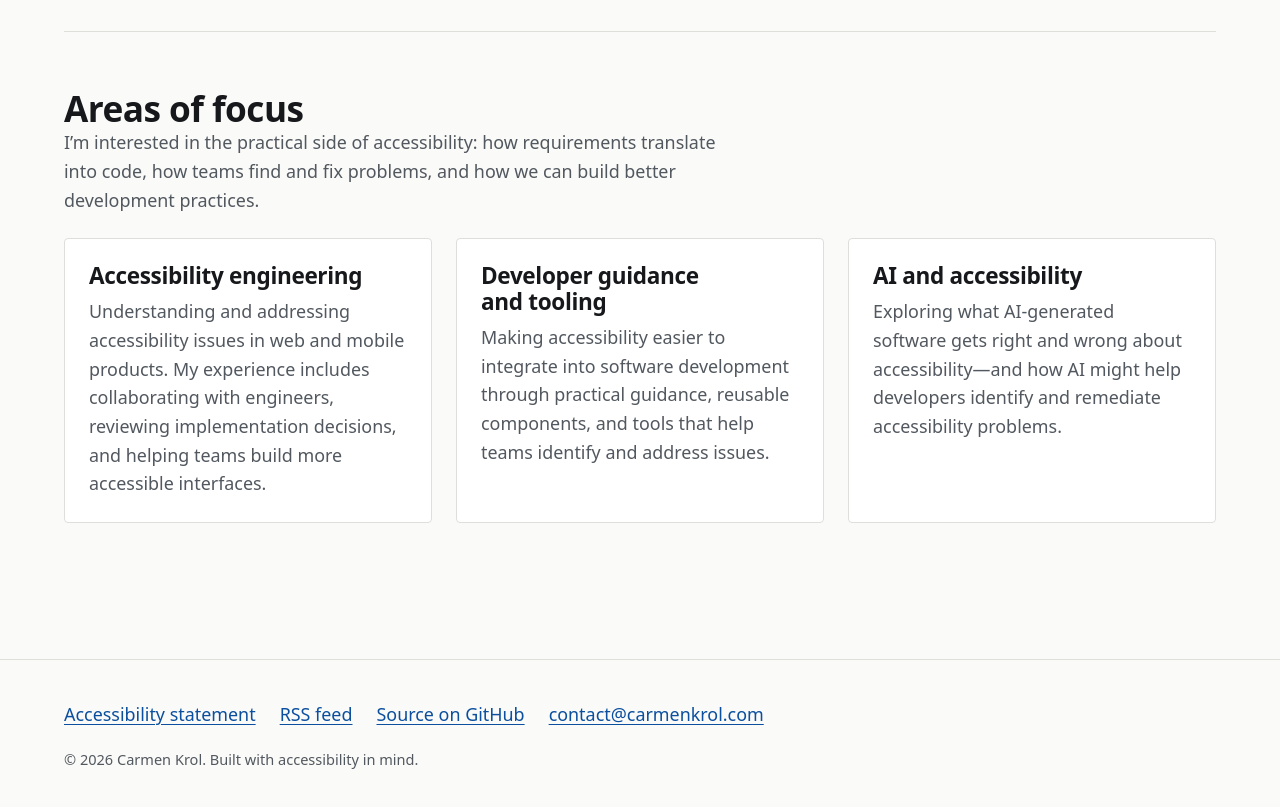
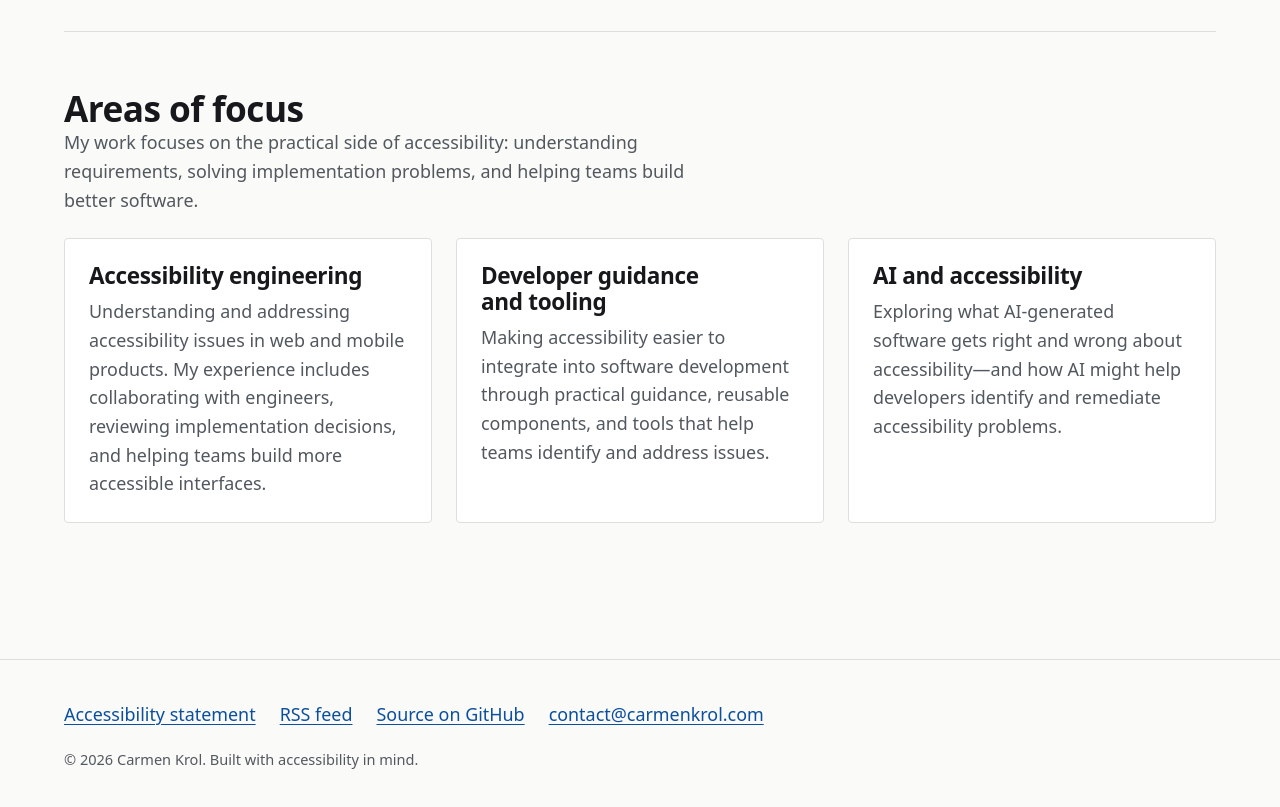
Before and after one commit to carmenvkrol/carmenvkrol.github.io, an Astro site: page / in a window 1280 px wide. Shown: the part 860-1667 px from the top of the page. Built offline with nearby package versions, Linux system fonts and the light colour scheme; Astro itself is replaced by a stand-in of ours.

Commit message:
Revise the home page copy
Reframes the areas-of-focus intro around what the work is rather than
what interests me, and changes the hero to "approaches to identifying"
from "approaches for identifying".

Corrects "AAI-assisted" to "AI-assisted".

Co-Authored-By: Claude Opus 5 <noreply@anthropic.com>

```diff
--- a/src/pages/index.astro
+++ b/src/pages/index.astro
@@ -55,7 +55,7 @@ const offers = [
         software, including nearly five years on Meta’s central accessibility
         team. I help product teams build and remediate accessible web and mobile
         experiences, drawing on experience in accessibility engineering,
-        developer tooling, and AI-assisted approaches for identifying and fixing
+        developer tooling, and AI-assisted approaches to identifying and fixing
         accessibility issues.
       </p>
       <p class="hero__actions">
@@ -71,9 +71,9 @@ const offers = [
     <section class="region" aria-labelledby="offers-heading">
       <h2 id="offers-heading">Areas of focus</h2>
       <p class="prose text-muted">
-        I’m interested in the practical side of accessibility: how requirements
-        translate into code, how teams find and fix problems, and how we can
-        build better development practices.
+        My work focuses on the practical side of accessibility: understanding
+        requirements, solving implementation problems, and helping teams build
+        better software.
       </p>
       <ul role="list" class="card-grid offers">
         {offers.map((offer) => (
```
